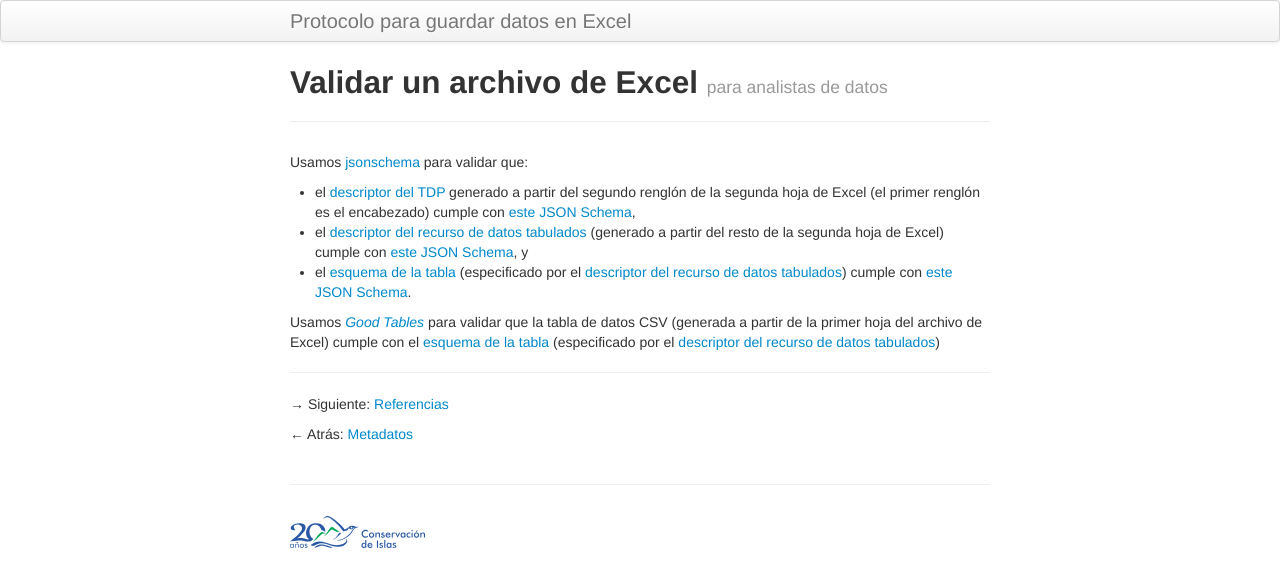
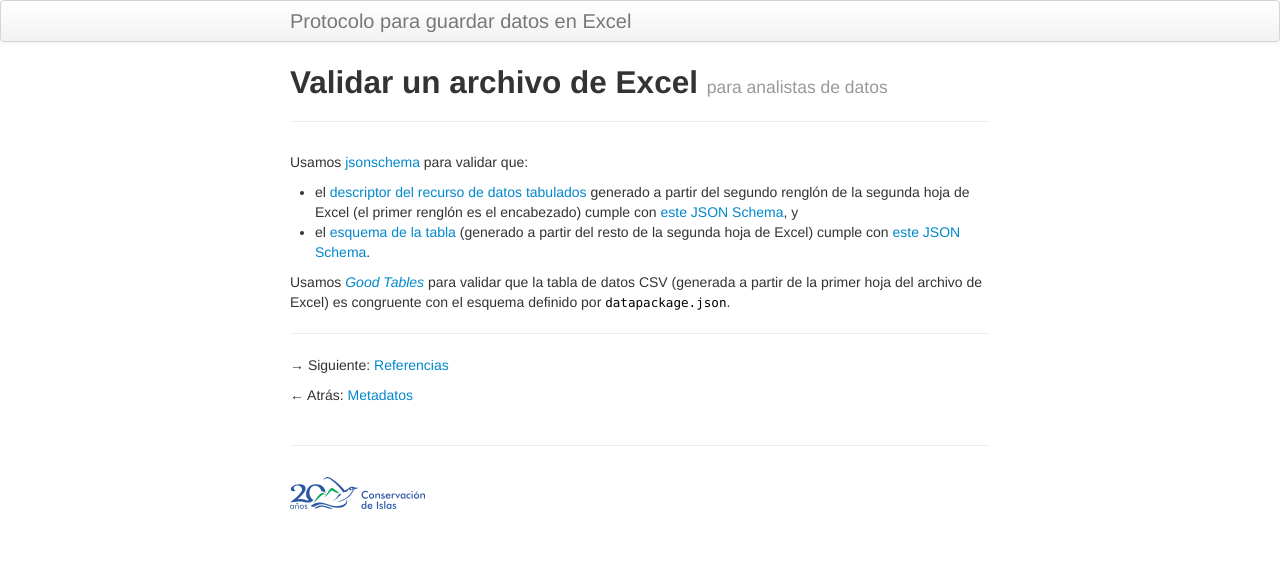
Before and after one commit to MaritzaB/datos_en_excel, a Jekyll site: the page built from ciencia_de_datos/validacion.md, in a window 1280 px wide. Shown: the top 587 px of the page. Built offline with Jekyll 4.4.1, drawn with Linux system fonts in a browser that asks for light colours.

Commit message:
Corrige error que confundía el TDP con el TDR

```diff
--- a/ciencia_de_datos/validacion.md
+++ b/ciencia_de_datos/validacion.md
@@ -8,11 +8,10 @@ description: Cómo verificar si un archivo de Excel cumple con este protocolo
 
 Usamos [jsonschema](https://github.com/Julian/jsonschema) para validar que:
 
-- el [descriptor del TDP](https://frictionlessdata.io/specs/tabular-data-package/) generado a partir del segundo renglón de la segunda hoja de Excel (el primer renglón es el encabezado) cumple con [este JSON Schema](https://frictionlessdata.io/schemas/tabular-data-package.json),
-- el [descriptor del recurso de datos tabulados](http://frictionlessdata.io/specs/tabular-data-resource/) (generado a partir del resto de la segunda hoja de Excel) cumple con [este JSON Schema](http://frictionlessdata.io/schemas/tabular-data-resource.json), y
-- el [esquema de la tabla](http://frictionlessdata.io/specs/table-schema/) (especificado por el [descriptor del recurso de datos tabulados](http://frictionlessdata.io/specs/tabular-data-resource/)) cumple con [este JSON Schema](http://frictionlessdata.io/schemas/table-schema.json).
+- el [descriptor del recurso de datos tabulados](http://frictionlessdata.io/specs/tabular-data-resource/) generado a partir del segundo renglón de la segunda hoja de Excel (el primer renglón es el encabezado) cumple con [este JSON Schema](http://frictionlessdata.io/schemas/tabular-data-resource.json), y
+- el [esquema de la tabla](http://frictionlessdata.io/specs/table-schema/) (generado a partir del resto de la segunda hoja de Excel) cumple con [este JSON Schema](http://frictionlessdata.io/schemas/table-schema.json).
 
-Usamos [_Good Tables_](https://github.com/frictionlessdata/goodtables-py) para validar que la tabla de datos CSV (generada a partir de la primer hoja del archivo de Excel) cumple con el [esquema de la tabla](http://frictionlessdata.io/specs/table-schema/) (especificado por el [descriptor del recurso de datos tabulados](http://frictionlessdata.io/specs/tabular-data-resource/))
+Usamos [_Good Tables_](https://github.com/frictionlessdata/goodtables-py) para validar que la tabla de datos CSV (generada a partir de la primer hoja del archivo de Excel) es congruente con el esquema definido por `datapackage.json`.
 
 ---
 
```
Also changed, not shown: ciencia_de_datos/resumen.md (+3 -3 lines).
